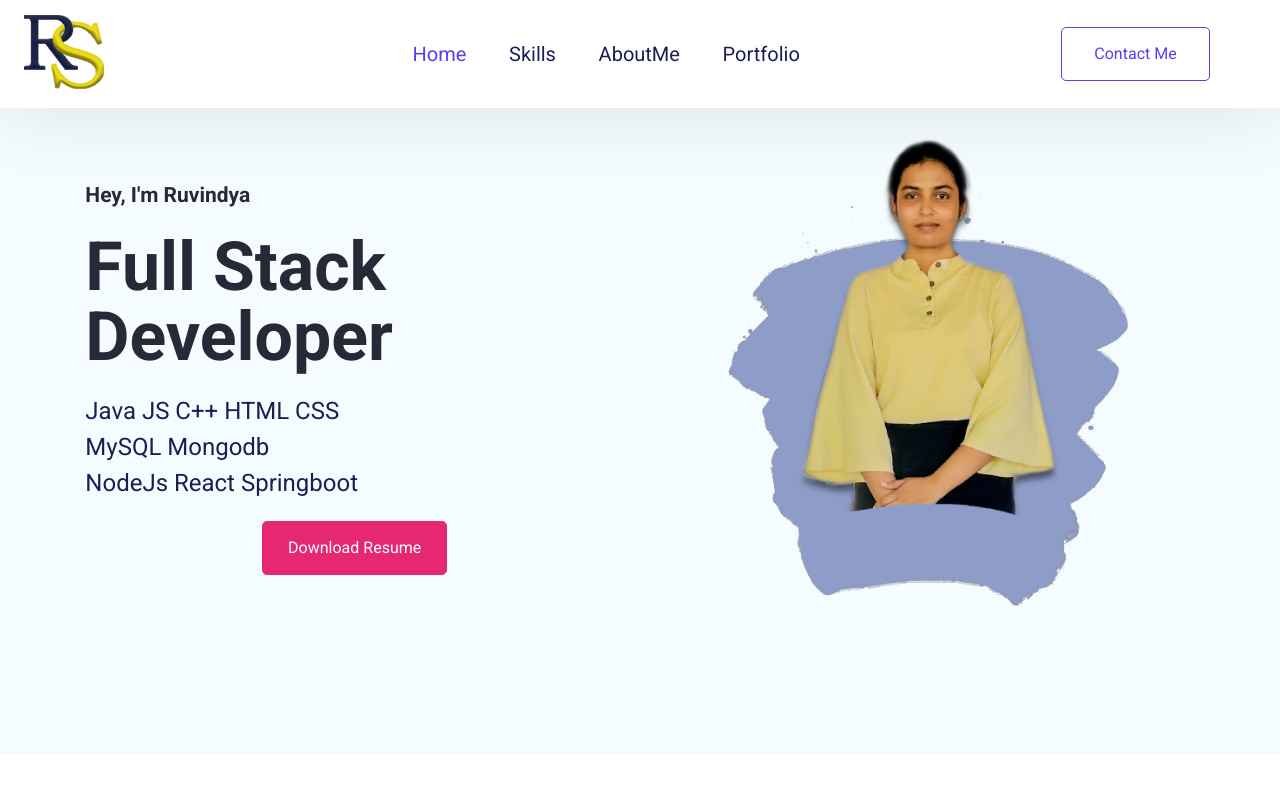
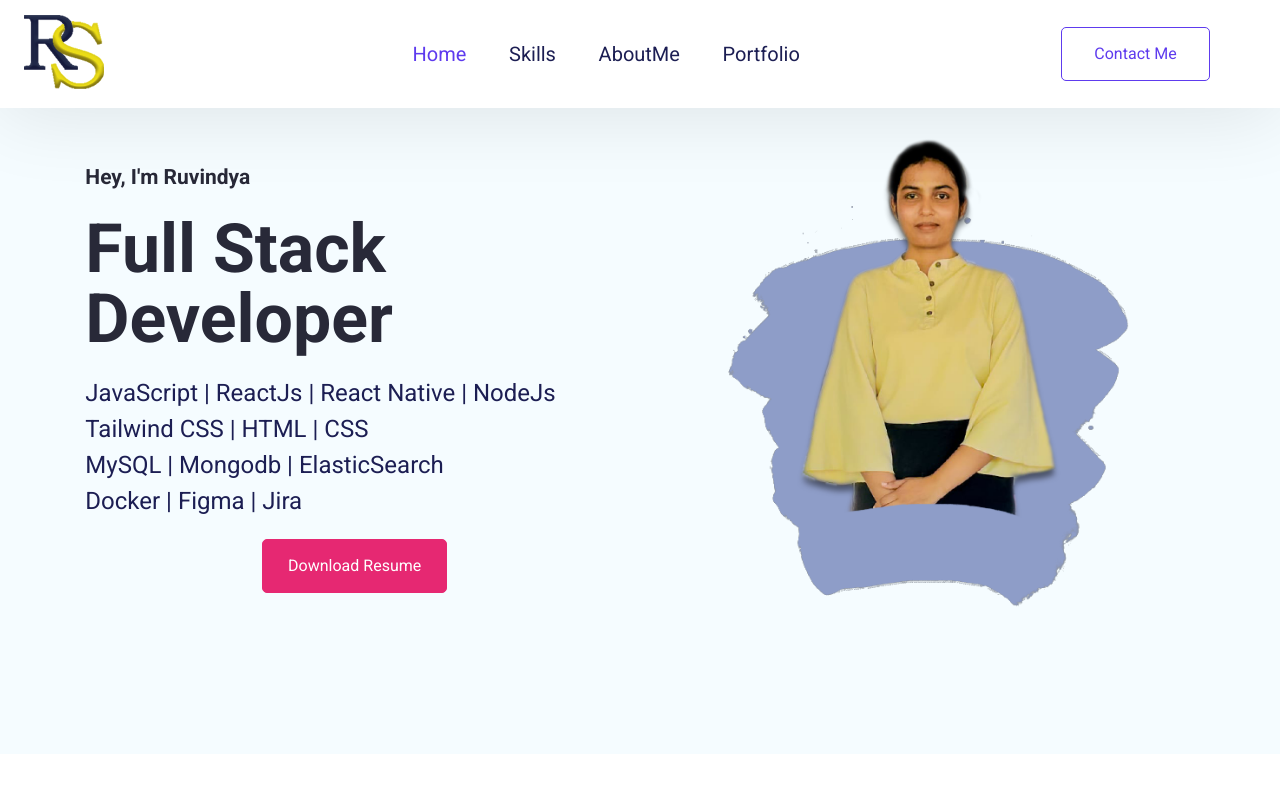
Before and after one commit to Ruvindya/React-js-portfolio, a React (Create React App) app: page / in a window 1280 px wide. Shown: the top 800 px of the page. Built offline with nearby package versions, Linux system fonts and the light colour scheme.

Commit message:
hero section updated

```diff
--- a/src/Pages/Home/HeroSection.jsx
+++ b/src/Pages/Home/HeroSection.jsx
@@ -12,10 +12,11 @@ export default function HeroSection() {
                     </h1>
                     <p className="hero--section-description">
 
-                        Java JS C++ HTML  CSS <br></br>
+                        JavaScript | ReactJs | React Native | NodeJs <br></br>
+                        Tailwind CSS | HTML | CSS <br></br>
 
-                        MySQL Mongodb<br></br>
-                        NodeJs React Springboot
+                        MySQL | Mongodb | ElasticSearch<br></br>
+                        Docker | Figma | Jira
 
                     </p>
                 </div>
```
